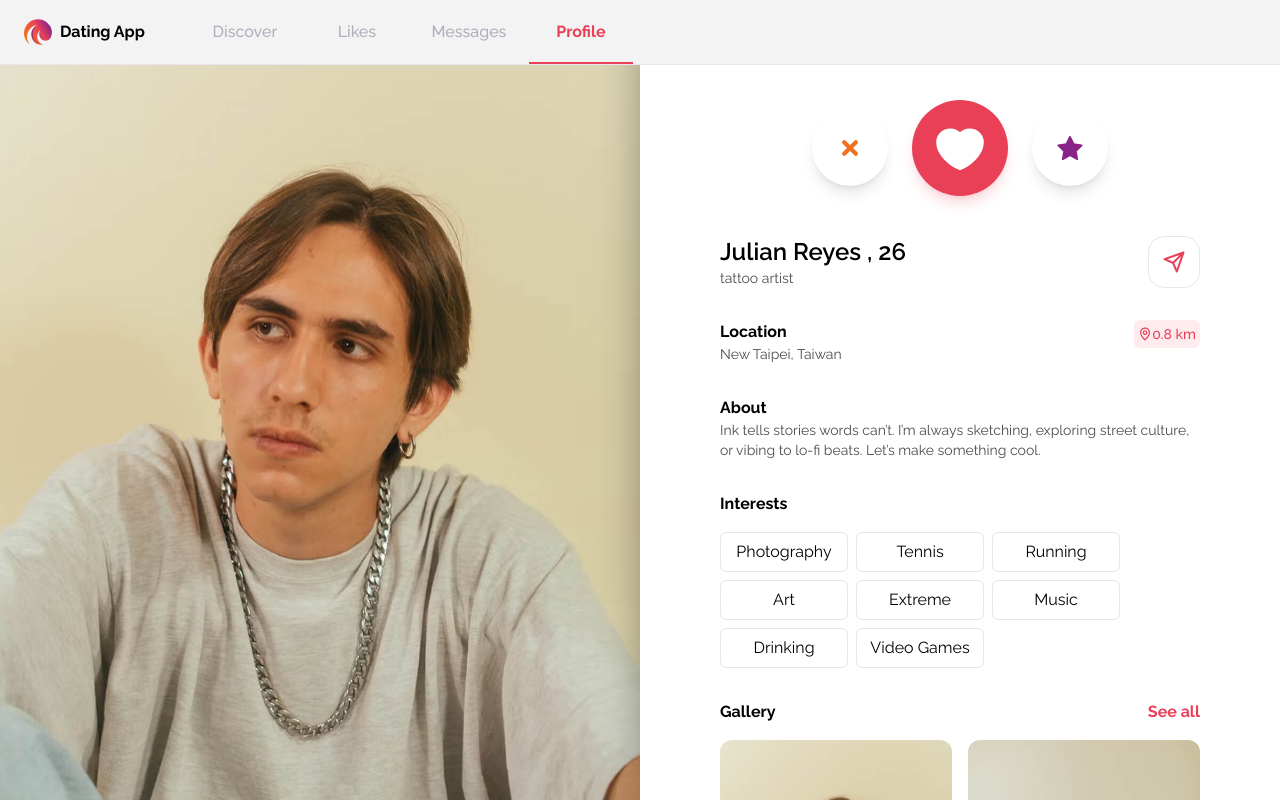
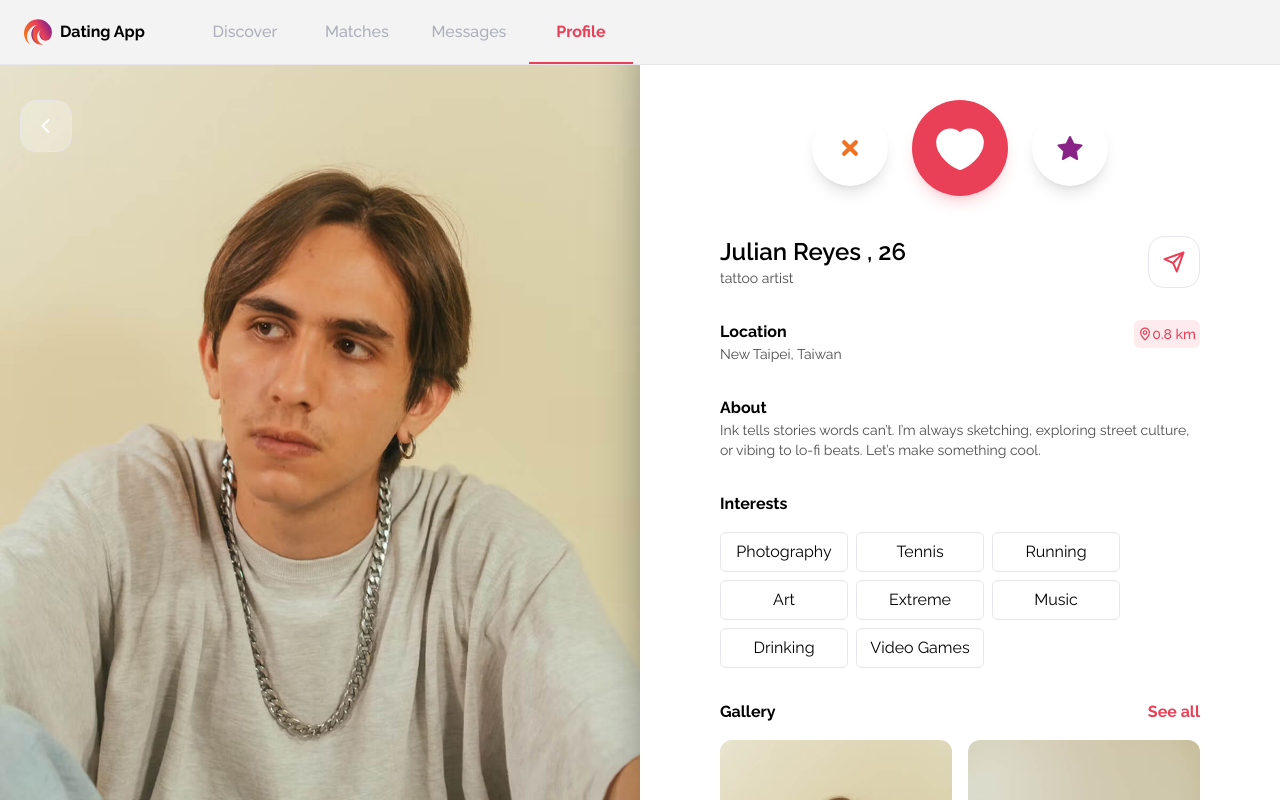
Before and after one commit to a03993/dating-app, a React (Vite) app: page /profile/user-4 in a window 1280 px wide. Built offline with nearby package versions, Linux system fonts and the light colour scheme; data requests are answered from the project's data file.

Commit message:
feat: update MatchesPage routing and Navbar labels; add back button in ProfilePage

```diff
--- a/src/App.tsx
+++ b/src/App.tsx
@@ -44,6 +44,10 @@ function App() {
                 element={<MatchesPage />}
               />
               <Route
+                path="/matches/profile/:userId"
+                element={<ProfilePage />}
+              />
+              <Route
                 path="/messages"
                 element={<MessagesPage />}
               />
--- a/src/components/Navbar.tsx
+++ b/src/components/Navbar.tsx
@@ -19,7 +19,7 @@ export function Navbar() {
 
   const navItems = [
     { key: "discover", path: "/discover", icon: <CardsIcon className={iconStyle} />, label: "Discover" },
-    { key: "matches", path: "/matches", icon: <LikeIcon className={iconStyle} />, label: "Likes" },
+    { key: "matches", path: "/matches", icon: <LikeIcon className={iconStyle} />, label: "Matches" },
     { key: "messages", path: "/messages", icon: <MessageIcon className={iconStyle} />, label: "Messages" },
     {
       key: "profile",
@@ -41,7 +41,7 @@ export function Navbar() {
         <span className="font-bold text-black">Dating App</span>
       </span>
       {navItems.map((item) => {
-        const isActive = location.pathname === item.path
+        const isActive = location.pathname.startsWith(item.path)
         return (
           <Link
             key={item.key}
--- a/src/pages/MatchesPage.tsx
+++ b/src/pages/MatchesPage.tsx
@@ -100,7 +100,7 @@ export default function MatchesPage() {
             name={`${u.firstName} ${u.lastName}`}
             age={u.age}
             isLiked={u.isMatch}
-            onClick={() => navigate(`/profile/${u.id}`)}
+            onClick={() => navigate(`/matches/profile/${u.id}`)}
           />
         ))}
       </div>
--- a/src/pages/ProfilePage.tsx
+++ b/src/pages/ProfilePage.tsx
@@ -1,7 +1,8 @@
 import { useEffect, useState } from "react"
 
+import LeftArrowIcon from "@/assets/icons/LeftArrow.svg?react"
 import SendIcon from "@/assets/icons/Send.svg?react"
-import { useParams } from "react-router-dom"
+import { useNavigate, useParams } from "react-router-dom"
 
 import { UserActionPanel } from "@/components/UserActionPanel"
 import { DistanceBadge } from "@/components/badges/DistanceBadge"
@@ -18,6 +19,7 @@ import type { UserProfile } from "@/types/user.types"
 
 export default function ProfilePage() {
   const { userId } = useParams()
+  const navigate = useNavigate()
   const currentUser = useCurrentUser()
   const [user, setUser] = useState<UserProfile | null>(null)
 
@@ -28,16 +30,25 @@ export default function ProfilePage() {
       .then(setUser)
   }, [userId, currentUser])
 
-  if (!user) return <div>Loading...</div>
+  if (!user) return null
 
   return (
     <div className="flex flex-col md:flex-row items-center">
-      <Card variant="profile">
+      <Card
+        variant="profile"
+        className="relative">
         <CardImage
           src={`/${user.avatar}`}
           alt={`${user.firstName} ${user.lastName}`}
         />
       </Card>
+      <Button
+        variant="outline"
+        size="smSquare"
+        className="absolute top-5 left-5 md:top-25 text-white bg-white/25 hover:border-white active:bg-white/50"
+        onClick={() => navigate(-1)}>
+        <LeftArrowIcon />
+      </Button>
 
       <div
         className={cn(
```
